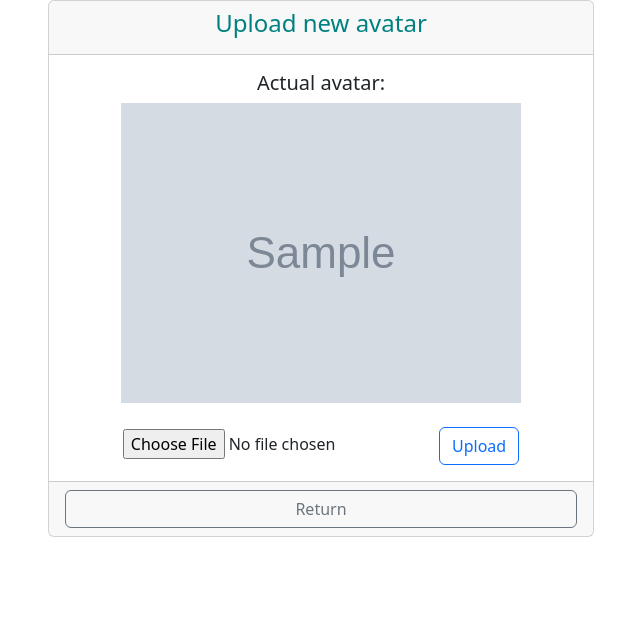
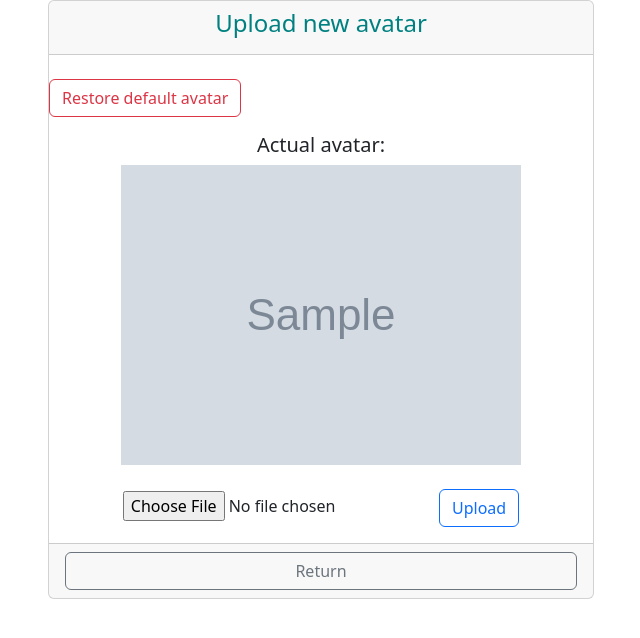
Before and after one commit to grupaASDA/ZnanyProgramista, a Django app: page /programmers/avatar/1/ in a window 1280 px wide. Shown: the part 80-718 px from the top of the page, without its empty margins (319-959 px from the left). Run offline with Django 5.2, Linux system fonts and the light colour scheme; a user stored in the database is signed in; tables that the repository leaves empty hold one stand-in row (values such as "Sample post"); grey boxes marked "Sample" are stand-in pictures; parts of the project's set-up code (start-up, migrations or seed data) failed here and were passed over.

Commit message:
1. Added option to restore default avatar.

```diff
--- a/knownProgrammer/programmers/templates/programmers/programmer_avatar_update.html
+++ b/knownProgrammer/programmers/templates/programmers/programmer_avatar_update.html
@@ -12,6 +12,14 @@
                     <div class="card-header text-center">
                         <h4 class="card-title">Upload new avatar</h4>
                     </div>
+                    <br>
+                    <div class="d-grid gap-2">
+                        <form method="POST" action="{% url 'restore_avatar' user.id %}">
+                            {% csrf_token %}
+                            <button type="submit" class="btn btn-outline-danger btn-block">Restore default avatar
+                            </button>
+                        </form>
+                    </div>
                     <div class="card-body text-center">
                         <h5>Actual avatar:</h5>
                         <img src="{{ user.avatar }}" alt="User Avatar">
@@ -22,6 +30,7 @@
                             <button type="submit" class="btn btn-outline-primary">Upload</button>
                         </form>
                     </div>
+
                     <div class="card-footer text-center">
                         <div class="d-grid gap-2">
                             <a href="{% url 'my_profile' user.id %}"
--- a/knownProgrammer/programmers/urls_programmers.py
+++ b/knownProgrammer/programmers/urls_programmers.py
@@ -8,6 +8,7 @@ from programmers.views import (
     programmer_delete_confirm,
     rate_programmer,
     upload_avatar,
+    restore_avatar,
     my_profile_view,
 )
 
@@ -19,5 +20,6 @@ urlpatterns = [
     path('delete/<int:id>', programmer_delete_confirm, name="programmer_delete_confirm"),
     path('rate/<int:id>/', rate_programmer, name='rate_programmer'),
     path('avatar/<int:id>/', upload_avatar, name='upload_avatar'),
+    path('restore_avatar/<int:id>/', restore_avatar, name='restore_avatar'),
     path('myprofile/<int:id>', my_profile_view, name='my_profile')
 ]
--- a/knownProgrammer/programmers/views.py
+++ b/knownProgrammer/programmers/views.py
@@ -6,7 +6,7 @@ from django.core.exceptions import PermissionDenied
 from django.http import HttpResponseNotFound, HttpResponseForbidden
 from django.shortcuts import render, redirect, get_object_or_404
 
-from accounts.models import CustomUser
+from accounts.models import CustomUser, DEFAULT_AVATAR
 from programmers.filters import ProgrammerFilter
 from programmers.forms import ProgrammerCreationModelForm, RatingForm, AvatarUploadForm
 from programmers.models import ProgrammerProfile, Rating
@@ -315,8 +315,6 @@ def upload_avatar(request, id):
         form = AvatarUploadForm(request.POST, request.FILES)
 
         if form.is_valid():
-            print(request.FILES['avatar'].name)
-
             configure_cloudinary()
             random_str = generate_random_string()
             picture_name = f"{request.FILES['avatar'].name}_{random_str}"
@@ -325,11 +323,14 @@ def upload_avatar(request, id):
             version = r.get('version')
             if version:
                 src_url = cloudinary.CloudinaryImage(f'avatars/{picture_name}') \
-                    .build_url(transformation=[
-                    {'gravity': "face", 'height': 200, 'width': 200, 'crop': "thumb"},
-                    {'radius': "max"},
-                    {'fetch_format': "auto"}
-                ], version=version)
+                    .build_url(
+                    transformation=[
+                        {'gravity': "face", 'height': 200, 'width': 200, 'crop': "thumb"},
+                        {'radius': "max"},
+                        {'fetch_format': "auto"}
+                    ],
+                    version=version
+                )
                 user.avatar = src_url
                 user.save()
                 messages.success(
@@ -357,6 +358,36 @@ def upload_avatar(request, id):
 
 
 @login_required(login_url="/accounts/login/")
+def restore_avatar(request, id):
+    logged_user = request.user
+    user = get_object_or_404(CustomUser, id=request.user.id)
+
+    if logged_user.id != user.id:
+        raise PermissionDenied("You do not have permission to upload/ update this avatar.")
+
+    if request.method == 'POST':
+        user.avatar = DEFAULT_AVATAR
+        user.save()
+        messages.success(
+            request,
+            message="Your avatar has been successfully restored to default."
+        )
+        return redirect('my_profile', id=id)
+
+    form = AvatarUploadForm()
+    ctx = {
+        "form": form,
+        "user": user
+    }
+
+    return render(
+        request,
+        template_name="programmers/programmer_avatar_update.html",
+        context=ctx,
+    )
+
+
+@login_required(login_url="/accounts/login/")
 def my_profile_view(request, id):
     if request.user.id != id:
         raise PermissionDenied("You do not have permission to see someone profile.")
```
